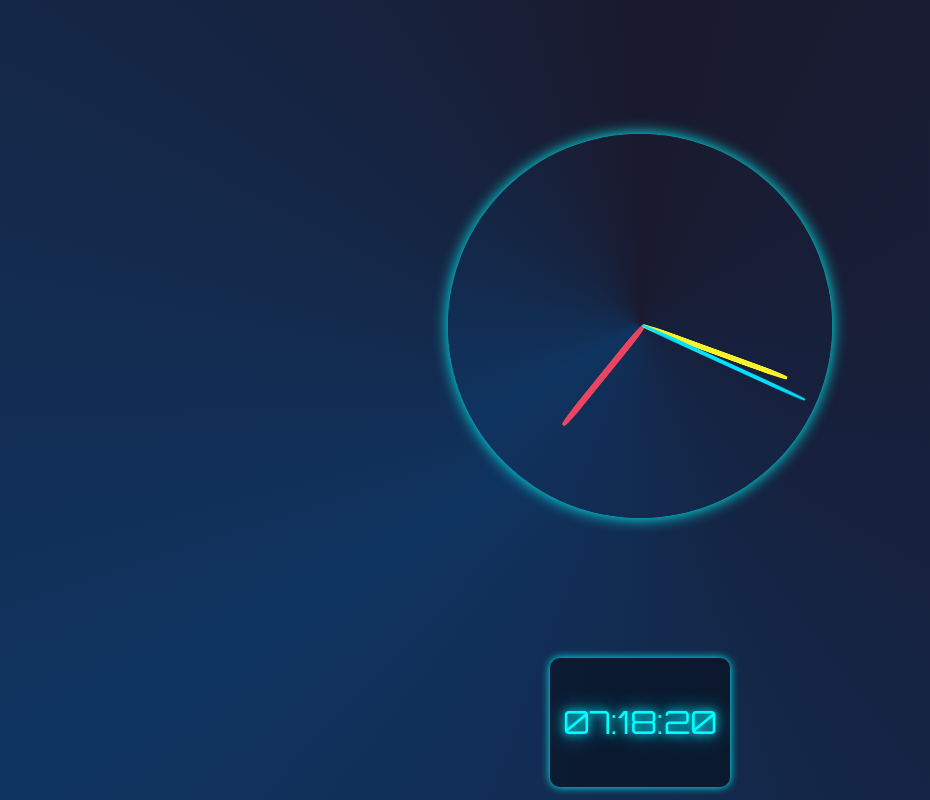
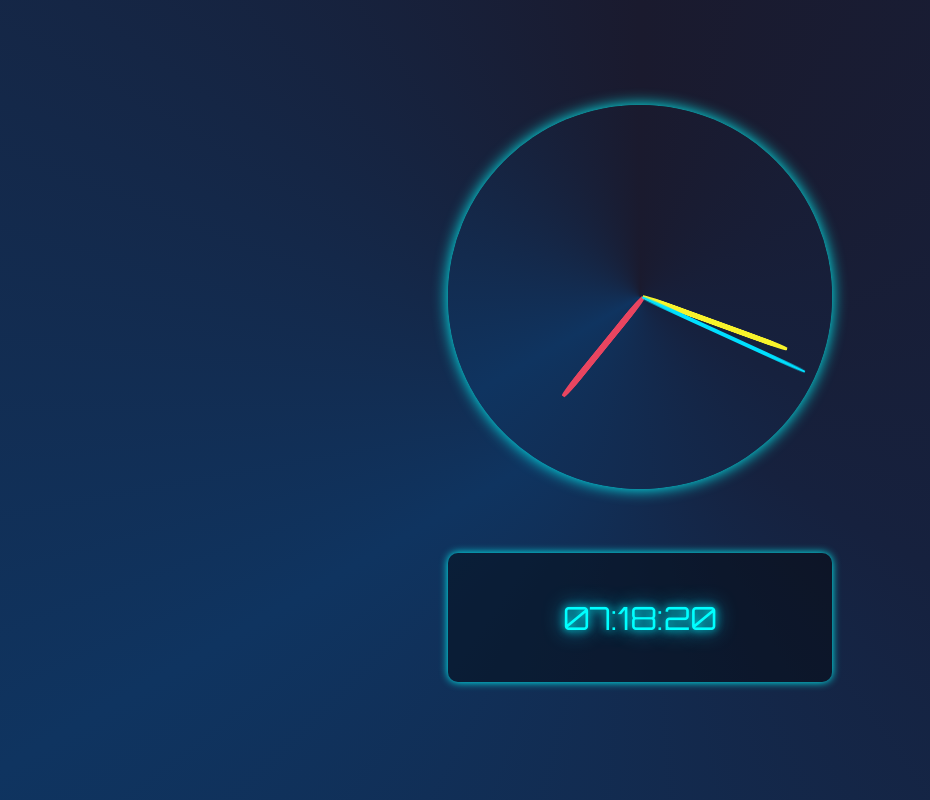
Before and after one commit to Code-Rei/Practice-Clock, a plain HTML site: page index.html in a window 1280 px wide. Shown: the whole page, without its empty margins (0-930 px from the left). Drawn offline with Linux system fonts and the light colour scheme.

Commit message:
Clock in Container

```diff
--- a/index.html
+++ b/index.html
@@ -14,6 +14,7 @@
     <script src="script.js"></script>
   </head>
   <body>
+    <div class="clock">
       <div id="analogContainer">
         <div id="horizontal"></div>
         <div id="vertical"></div>
@@ -24,5 +25,6 @@
       <div id="digitalContainer">
         <p id="digital"></p>
       </div>
+    </div>
   </body>
 </html>
--- a/style.css
+++ b/style.css
@@ -68,7 +68,7 @@ body {
   font-family: "Orbitron", sans-serif;
   display: flex;
   justify-content: center;
-  margin-top: 0.5vw;
+  margin-top: 5vw;
   margin-bottom: 1vw;
   padding: 1vw;
   font-size: 2.5vw;
```
Lines whose indentation alone changed are shown as unchanged.
